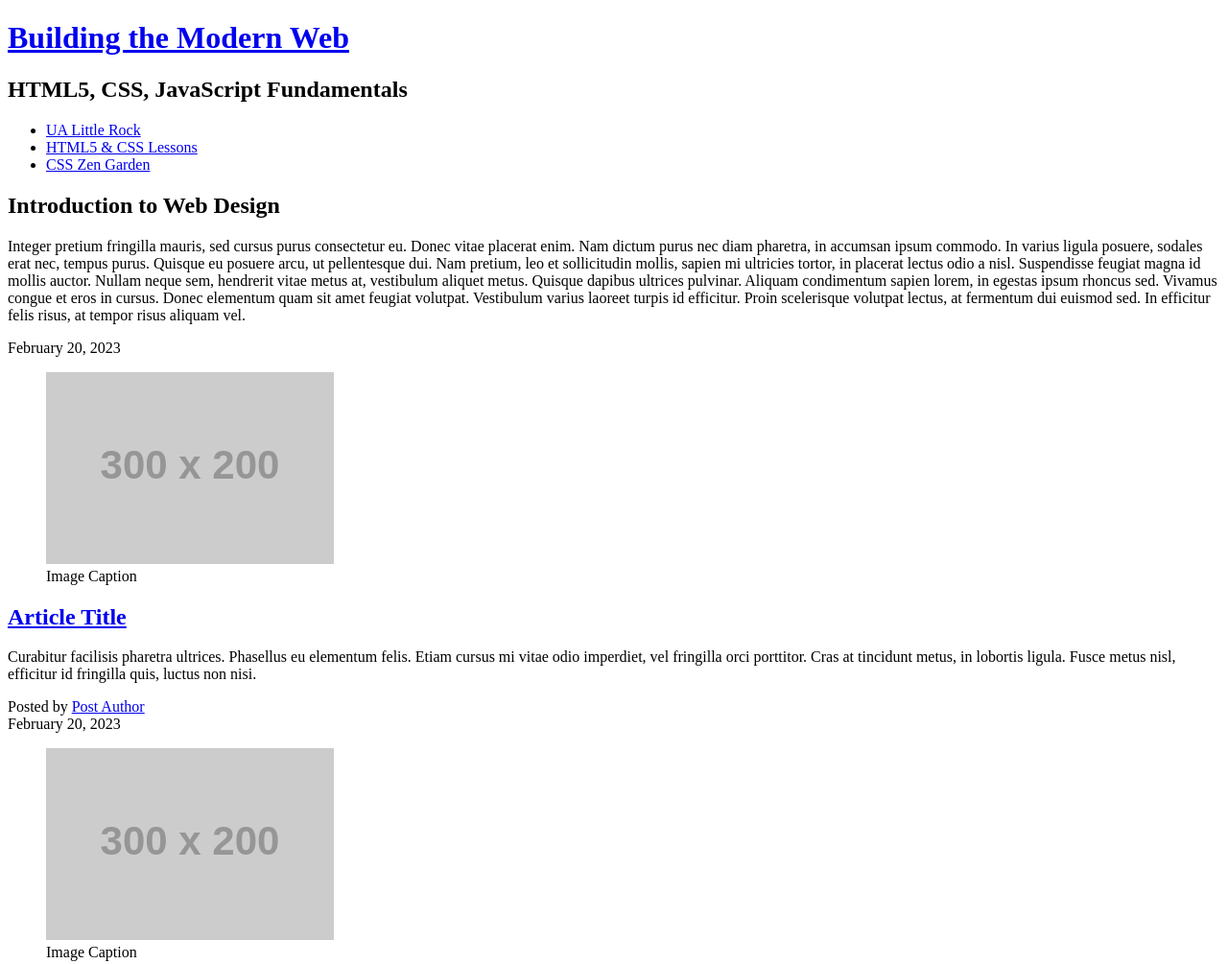
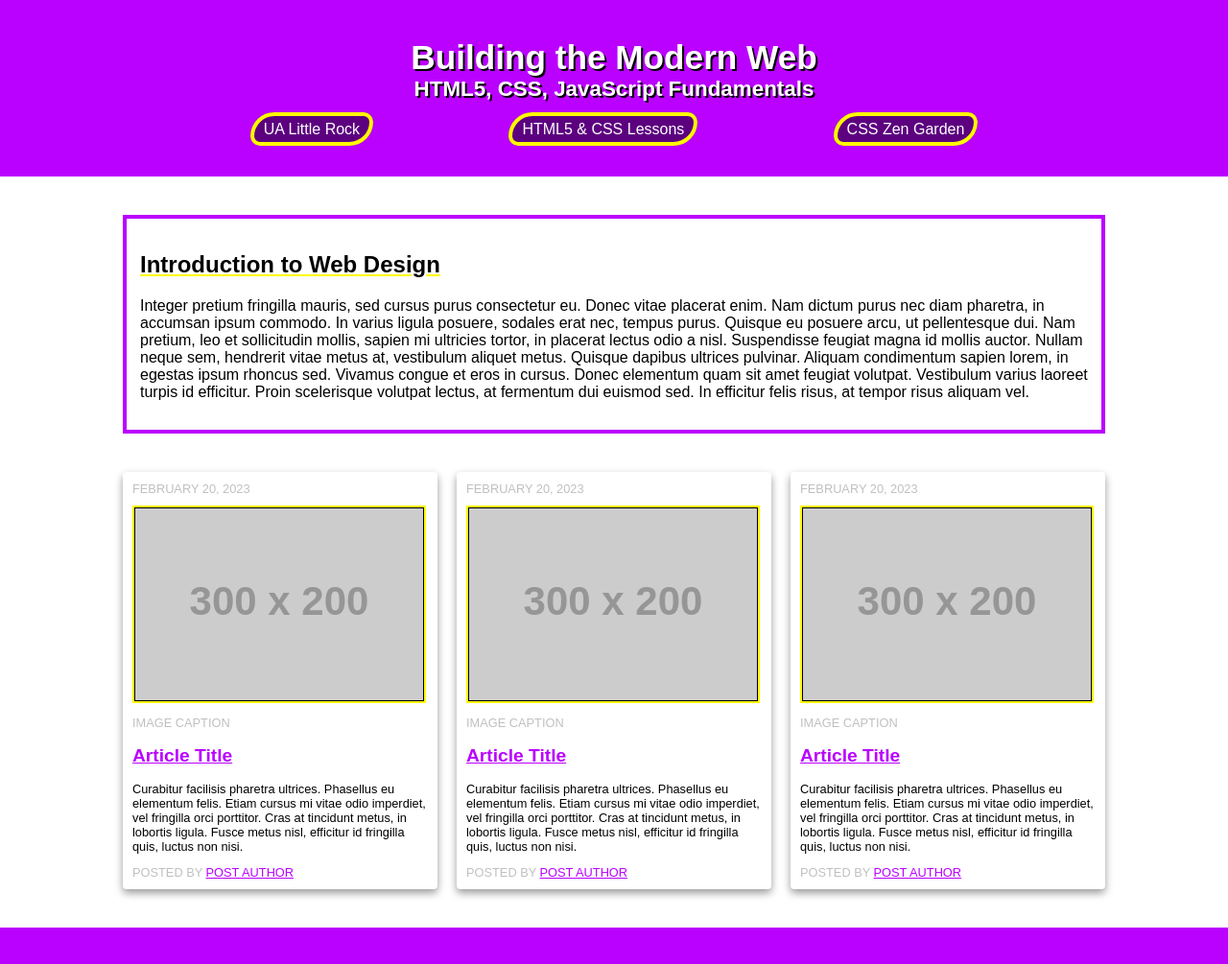
Before and after one commit to HJMoss/ifsc-1310-001, a plain HTML site: page css-demo/index.html in a window 1280 px wide. Shown: the top 1005 px of the page at 96% size. Drawn offline with Linux system fonts and the light colour scheme; placeholder pictures from the web are drawn by us.

Commit message:
Worked on Stylesheet

```diff
--- a/css-demo/assets/css/style.css
+++ b/css-demo/assets/css/style.css
@@ -1,4 +1,6 @@
 /* ------ Style for css-demo ----- */
+
+
 
 /*  ---------------Box Sizing-----------------  */
 
@@ -15,6 +17,7 @@ html {
 
 img{
   max-width:100%;
+  height:auto;
 }
 
 /*  ---------------Utility Classes-----------------  */
@@ -49,7 +52,7 @@ padding: 20px 40px;
 
 header.primary h1 {
   font-size:2.2rem;
-  margin:20px 0 10px;
+  margin:20px 0 0;
   text-shadow: 2px 2px #000000;
 }
 
@@ -65,9 +68,9 @@ header.primary h2{
 }
 
 header.primary nav{
-    text-shadow: 1px 1px 8px #000000;
-  max-width:900px;
-  margin:20px auto;
+ text-shadow: 1px 1spx 8px #000000;
+ max-width:900px;
+ margin:20px auto;
 }
 
 header.primary nav ul{
@@ -81,20 +84,20 @@ header.primary nav ul li{
   list-style-type:none;
 }
 
-header.primary nav ul li a{
-  color:#fff900;
+header.primary nav ul li a {
+  color:#ffffff;
   text-decoration:none;
   background-color:#000000;
   background-color:rgba(0,0,0,.5);
   padding:5px 10px;
   border:4px solid #fff900;
-  border-radius:30px 10px;
+  border-radius:25px 10px;
   opacity:1;
   transition:.5s;
 }
 
 header.primary nav ul li a:hover{
-   background-color:rgba(0,0,0,1);
+  background-color:rgba(0,0,0,.8);
 }
 
 #intro{
@@ -121,14 +124,15 @@ header.primary nav ul li a:hover{
 }
 
 #content article.post:hover {
-  box-shadow: 0 8px 16px rgba(0,0,0,0.6)
+  box-shadow: 0 8px 16px rgba(0, 0, 0, 0.6);
 }
 
-#article.post figure{
+article.post figure{
   margin:0;
 }
 
-article.post time.post-date, article.post figcaption, article.post .post-meta
+article.post time.post-date, article.post figcaption,
+article.post .post-meta
 {
   text-transform:uppercase;
   color:#c0c0c0;
@@ -141,7 +145,6 @@ article.post a{
 article.post a:hover{
   text-decoration:none;
 }
-
 article.post img{
   border:2px solid #fff900;
   padding:1px;
@@ -164,7 +167,21 @@ aside .container{
 
 
 
-/* -------------------------- Media Queries -------------------------- */
+
+
+
+
+
+
+
+
+
+
+
+
+
+
+/*  --------------- Media Queries -----------------  */
 
 @media screen and (max-width:600px){
   header.primary nav ul{
@@ -176,5 +193,4 @@ aside .container{
   header.primary nav ul a{
     display:block;
   }
-
 }
--- a/css-demo/index.html
+++ b/css-demo/index.html
@@ -2,6 +2,7 @@
 <html lang="en">
 
 <head>
+  <link rel="stylesheet" href="../css-demo/assets/css/style.css">
   <title>IFSC 1310 - Prototype</title>
   <meta charset="UTF-8">
   <meta name="description" content="Keyword rich narrative on site purpose">
@@ -92,7 +93,7 @@
   <!--#content -->
 
   <footer id="colophon" role="contentinfo">
-    <h6>&copy; 2023 Your Name</h6>
+    <h6>&copy; 2023 Harrison Moss</h6>
   </footer>
 </body>
 
```
Also changed, not shown: assets/css/style.css (added).
